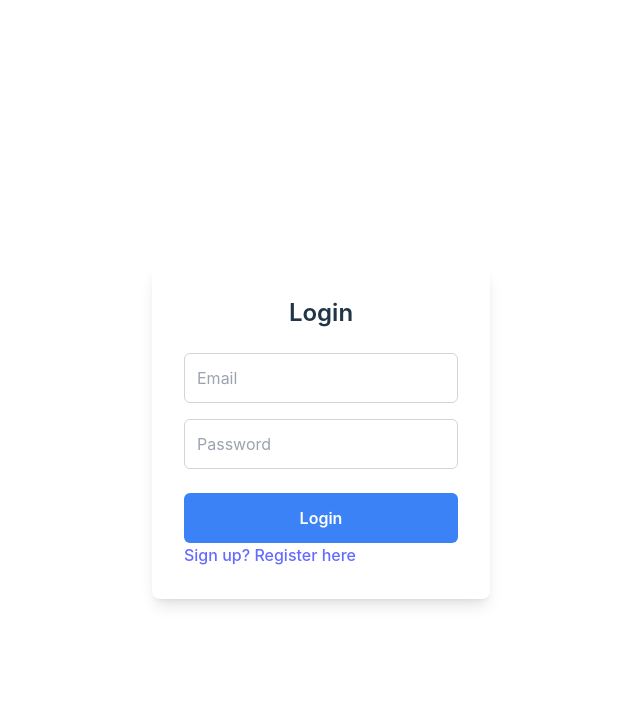
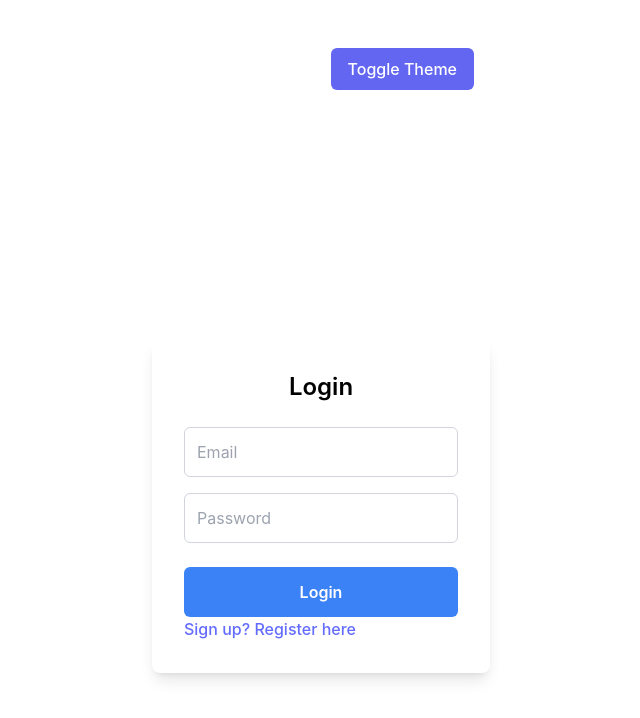
Before and after one commit to sadurasoftware/DEV1-frontend, a React (Vite) app: page /login in a window 1280 px wide. Shown: the top 718 px of the page, without its empty margins (319-959 px from the left). Built offline with nearby package versions, Linux system fonts and the light colour scheme.

Commit message:
files added successfully

```diff
--- a/package.json
+++ b/package.json
@@ -15,7 +15,9 @@
     "react": "^18.3.1",
     "react-dom": "^18.3.1",
     "react-router-dom": "^7.1.1",
-    "zod": "^3.24.1"
+    "react-switch": "^7.1.0",
+    "zod": "^3.24.1",
+    "zustand": "^5.0.3"
   },
   "devDependencies": {
     "@eslint/js": "^9.17.0",
--- a/src/App.css
+++ b/src/App.css
@@ -40,3 +40,21 @@
 .read-the-docs {
   color: #888;
 }
+
+
+body.light {
+  background-color: #fff;
+  color: #000;
+}
+
+body.dark {
+  background-color: #333;
+  color: #fff;
+}
+
+.switch {
+  margin-top: 20px;
+  display: flex;
+  align-items: center;
+  justify-content: center;
+}
--- a/src/App.tsx
+++ b/src/App.tsx
@@ -2,17 +2,40 @@ import './App.css';
 import { BrowserRouter as Router, Routes, Route } from 'react-router-dom';
 import RegisterForm from './components/RegisterForm';
 import { Login } from './components/Login';
+import useThemeStore from './store/themeStore';
+import { useEffect } from 'react';
+
+const App: React.FC = () => {
+
+  const { theme, toggleTheme } = useThemeStore();
+
+  useEffect(() => {
+    document.body.className = theme; // Apply 'light' or 'dark' theme to body
+  }, [theme]);
 
 
-const App: React.FC = () => {
   return (
+
       <Router>
+         <div>
+        <div className="flex justify-end p-4">
+          <button
+            onClick={toggleTheme}
+            className="px-4 py-2 bg-indigo-500 text-white rounded-md"
+          >
+            Toggle Theme
+          </button>
+        </div>
         <Routes>
-          <Route path="/" element={<h1 className="flex justify-center">Dev Frontend</h1>}/>
-          <Route path='/login' element={<Login/>}/>
+          <Route path="/" element={<h1 className="flex justify-center">Dev Frontend</h1>} />
+          <Route path='/login' element={<Login />} />
           <Route path="/register" element={<RegisterForm />} />
         </Routes>
+         </div>
       </Router>
+
   );
 };
+
+
 export default App;
--- a/src/components/RegisterForm.tsx
+++ b/src/components/RegisterForm.tsx
@@ -1,22 +1,36 @@
-import React, { useState } from 'react';
+import React, { useState, useEffect } from 'react';
 import { useRegisterMutation } from '../hooks/useRegister';
 import { RegisterRequest } from '../types/registerTypes';
 import { registerValidation } from '../validation/registerValidation';
 import { z } from 'zod';
+import useThemeStore from '../store/themeStore';
+
 
 
 const RegisterForm: React.FC = () => {
-
+  const { theme } = useThemeStore();
   const [formData, setFormData] = useState<RegisterRequest>({
     username: '',
     email: '',
     password: '',
     terms: false,
+    theme: theme,
   });
 
 
   const [formErrors, setFormErrors] = useState<{ [key: string]: string }>({});
   const { mutate, isError, isSuccess, error } = useRegisterMutation();
+
+
+    // to update theme in formData when it changes in Zustand store
+    useEffect(() => {
+      setFormData((prevData) => ({
+        ...prevData,
+        theme: theme,
+      }));
+    }, [theme]);
+
+
 
   // Handle input change
   const handleChange = (e: React.ChangeEvent<HTMLInputElement>) => {
@@ -32,6 +46,8 @@ const RegisterForm: React.FC = () => {
   const handleSubmit = async (e: React.FormEvent) => {
     e.preventDefault();
     setFormErrors({});   // Clear previous errors
+    console.log(formData);
+
 
     // Validate form using Zod
     try {
@@ -44,6 +60,7 @@ const RegisterForm: React.FC = () => {
             email: '',
             password: '',
             terms: false,
+            theme: theme,
           });
         },
       });
@@ -57,6 +74,10 @@ const RegisterForm: React.FC = () => {
       }
     }
   };
+
+
+  const formStyles =
+  theme === 'light' ? 'bg-white text-black' : 'bg-gray-800 text-white';
 
 
   return (
@@ -121,7 +142,6 @@ const RegisterForm: React.FC = () => {
           <button
             type="submit"
             className="w-full py-3 bg-indigo-500 text-white font-semibold rounded-md hover:bg-indigo-600 focus:outline-none focus:ring-2 focus:ring-indigo-500"
-            // disabled={!formData.terms}
           >
             Register
           </button>
--- /dev/null
+++ b/src/store/themeStore.ts
@@ -0,0 +1,17 @@
+import {create} from 'zustand';
+
+type ThemeState = {
+    theme: string;
+    toggleTheme: () => void;
+  };
+
+  const useThemeStore = create<ThemeState>((set) => ({
+    theme: 'light', // Default light theme
+    toggleTheme: () => set((state) => {
+      const newTheme = state.theme === 'light' ? 'dark' : 'light';
+      return { theme: newTheme };
+    }),
+  }));
+
+
+export default useThemeStore;
--- a/src/types/registerTypes.ts
+++ b/src/types/registerTypes.ts
@@ -3,6 +3,7 @@ export type RegisterRequest = {
     email: string;
     password: string;
     terms: boolean;
+    theme: string;
   };
 
   export type RegisterResponse = {
```
Also changed, not shown: 1 other file (tests, documents, lock files or other folders).
